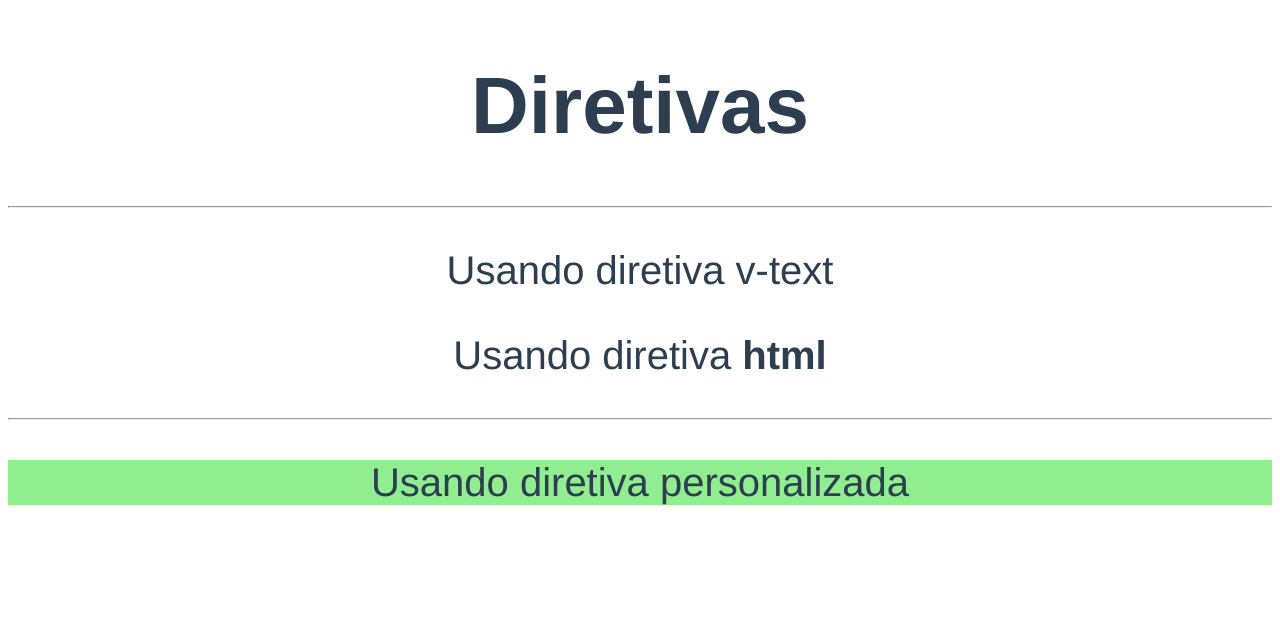
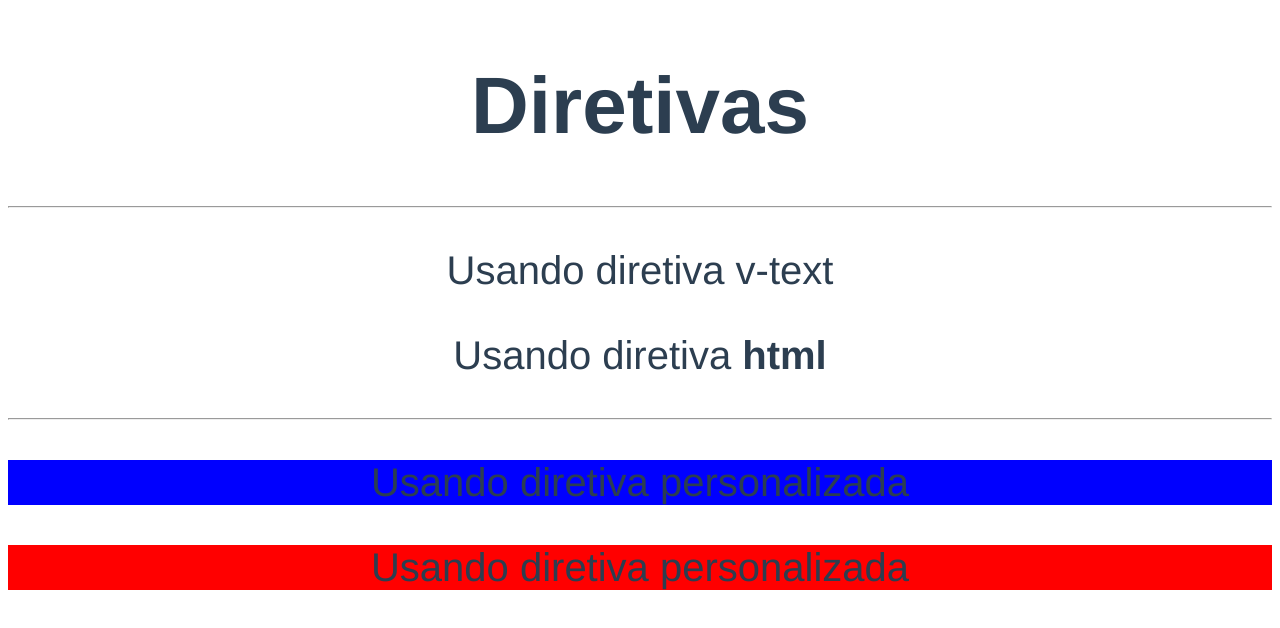
Before and after one commit to allangadelha/curso-vuejs2, a Vue app in the folder sessao-12-diretivas/diretivas-exercicios/: page / in a window 1280 px wide. Shown: the top 628 px of the page. Built offline with nearby package versions, Linux system fonts and the light colour scheme.

Commit message:
sessão 12: passando valor para diretiva personalizada

```diff
--- a/sessao-12-diretivas/diretivas-exercicios/src/App.vue
+++ b/sessao-12-diretivas/diretivas-exercicios/src/App.vue
@@ -5,12 +5,18 @@
 		<p v-text="'Usando diretiva v-text'"></p>
 		<p v-html="'Usando diretiva <strong>html</strong>'"></p>
 		<hr>
-		<p v-destaque>Usando diretiva personalizada</p>
+		<p v-destaque="'blue'">Usando diretiva personalizada</p>
+		<p v-destaque="cor">Usando diretiva personalizada</p>
 	</div>
 </template>
 
 <script>
 export default {
+	data() {
+		return {
+			cor: 'red'
+		}
+	}
 
 }
 </script>
--- a/sessao-12-diretivas/diretivas-exercicios/src/main.js
+++ b/sessao-12-diretivas/diretivas-exercicios/src/main.js
@@ -5,7 +5,8 @@
 
 Vue.directive('destaque', {
 	bind(el, binding, vnode) {
-		el.style.backgroundColor = 'lightgreen'
+		// el.style.backgroundColor = 'lightgreen'
+		el.style.backgroundColor = binding.value
 	}
 })
 
```
